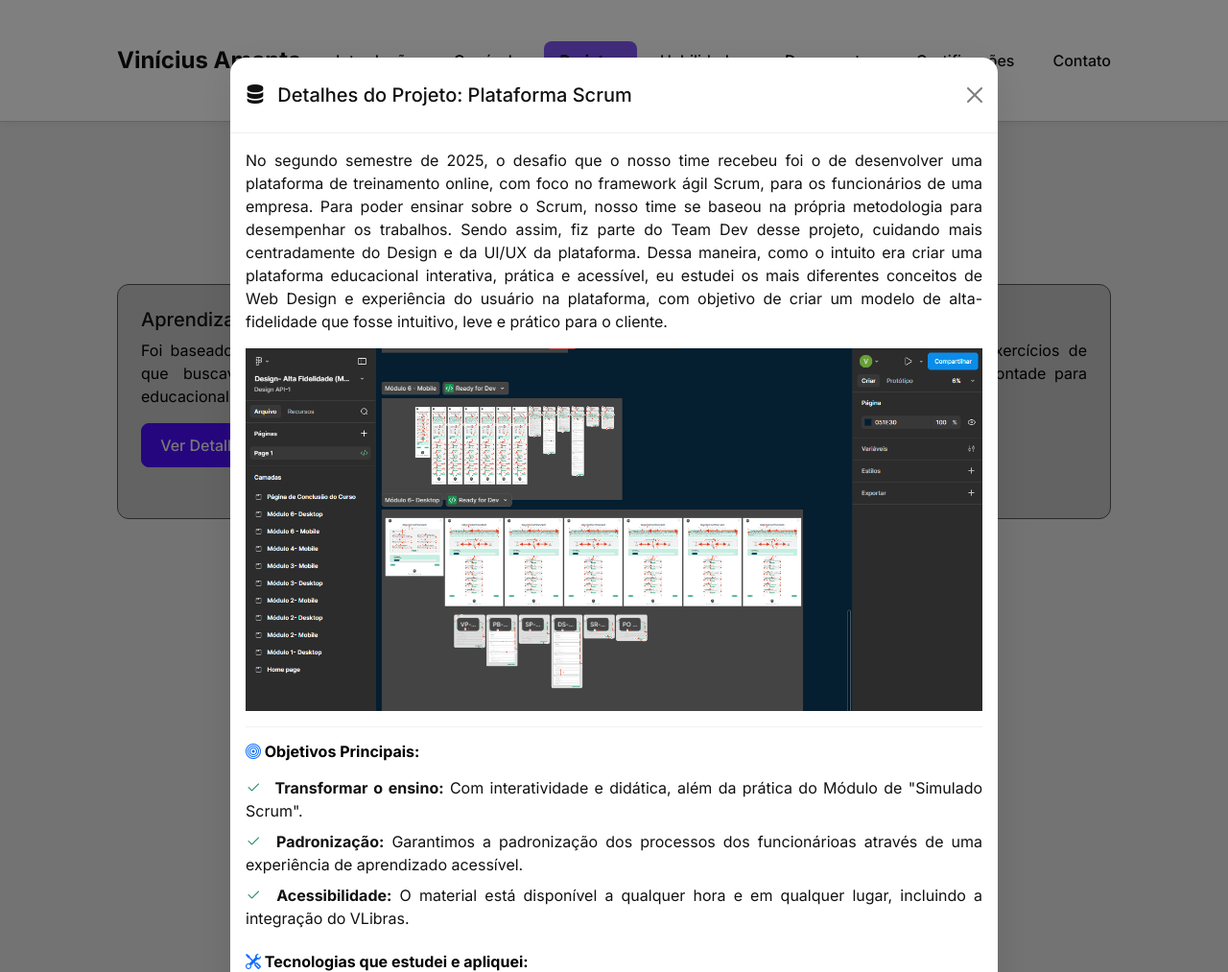
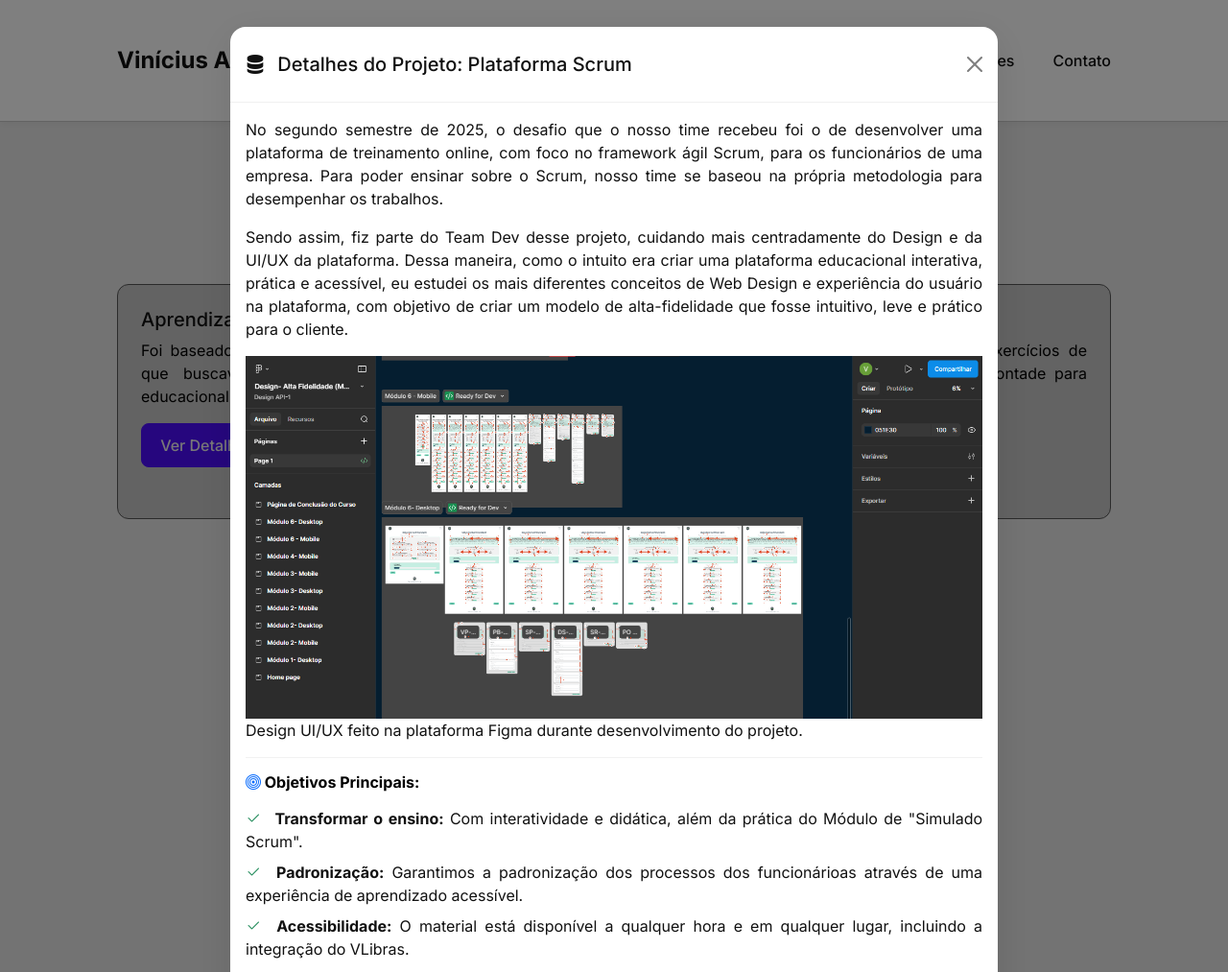
Before and after one commit to ViniciusAmante/portfolio_vinicius_amante, a Flask app: page /projetos in a window 1280 px wide, after a click on "Ver Detalhes". Shown: the top 1013 px of the page at 96% size. Run offline with Flask 3, Linux system fonts and the light colour scheme.

Commit message:
Legenda Modal

```diff
--- a/templates/projetos.html
+++ b/templates/projetos.html
@@ -37,10 +37,13 @@
       <div class="modal-body">
         <p>
             No segundo semestre de 2025, o desafio que o nosso time recebeu foi o de desenvolver uma plataforma de treinamento online, com foco no framework ágil Scrum, para os funcionários de uma empresa.
-        Para poder ensinar sobre o Scrum, nosso time se baseou na própria metodologia para desempenhar os trabalhos. Sendo assim, fiz parte do Team Dev desse projeto, cuidando mais centradamente do Design e da UI/UX da plataforma. Dessa maneira, como o intuito era criar uma plataforma
-        educacional interativa, prática e acessível, eu estudei os mais diferentes conceitos de Web Design e experiência do usuário na plataforma, com objetivo de criar um modelo de alta-fidelidade que fosse intuitivo, leve e prático para o cliente.
+        Para poder ensinar sobre o Scrum, nosso time se baseou na própria metodologia para desempenhar os trabalhos.
+        </p>
+        <p>
+            Sendo assim, fiz parte do Team Dev desse projeto, cuidando mais centradamente do Design e da UI/UX da plataforma. Dessa maneira, como o intuito era criar uma plataforma educacional interativa, prática e acessível, eu estudei os mais diferentes conceitos de Web Design e experiência do usuário na plataforma, com objetivo de criar um modelo de alta-fidelidade que fosse intuitivo, leve e prático para o cliente.
         </p>
         <img src="{{ url_for('static', filename='img/figma_print.png') }}" alt="Print Figma" class="img-fluid">
+            <p class="legenda"> Design UI/UX feito na plataforma Figma durante desenvolvimento do projeto. </p>
 
         <hr>
 
```
